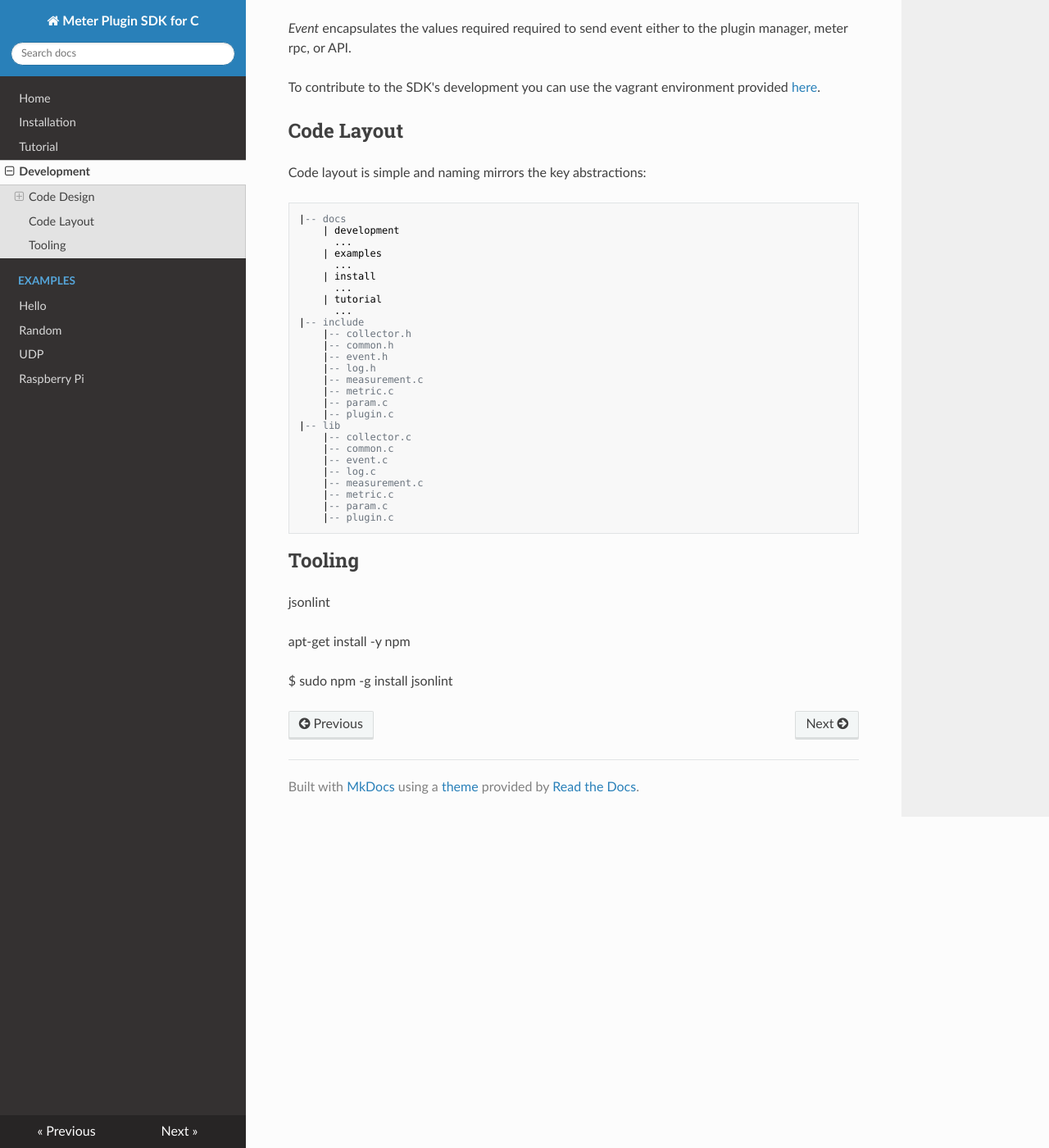
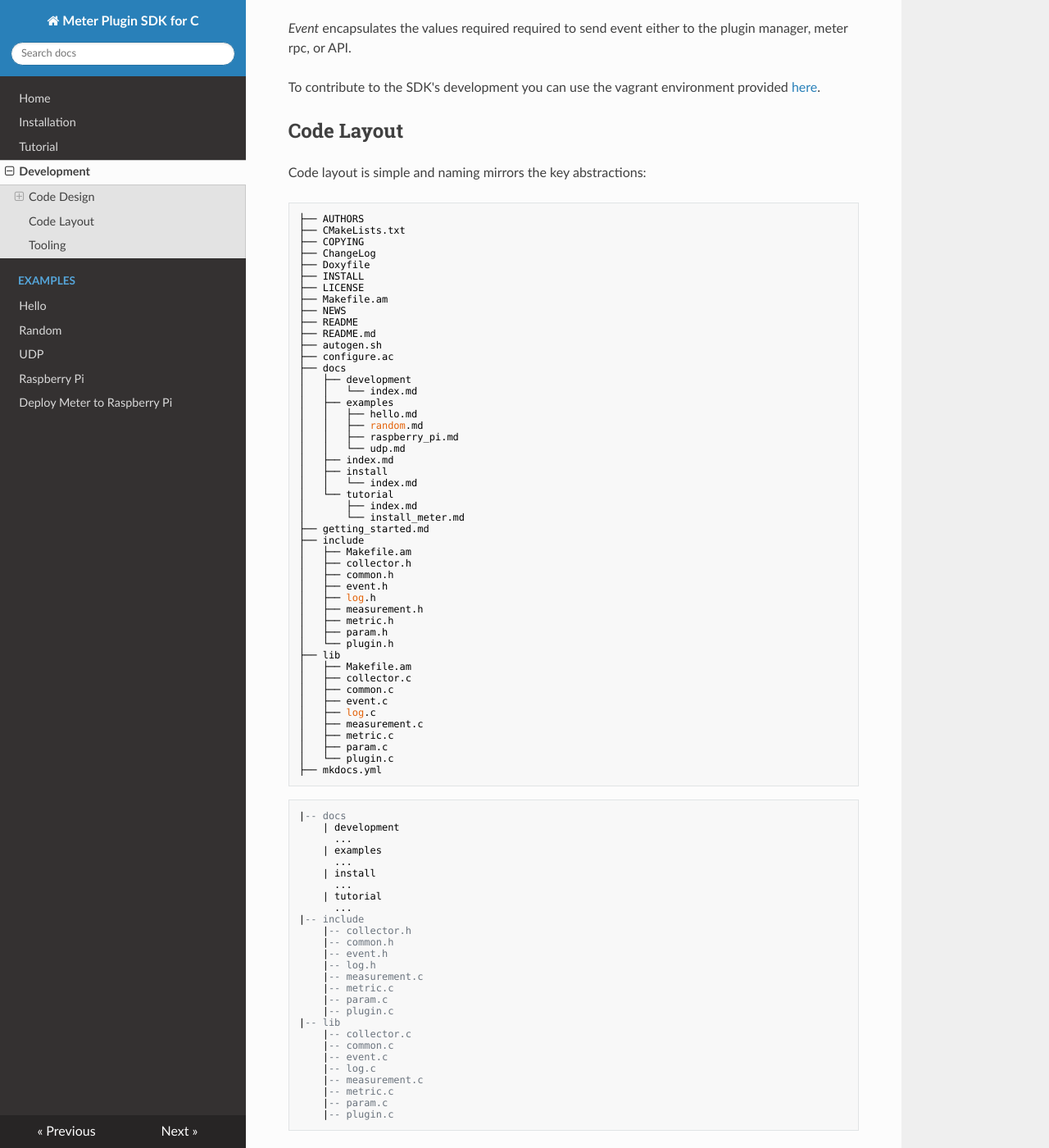
Before and after one commit to jdgwartney/meter-plugin-c, an MkDocs documentation site: the page built from docs/development/index.md, in a window 1280 px wide and 1400 px high, scrolled down 1475 px. Shown: the whole window at 82% size. Built offline with MkDocs 1.6.1, drawn with Linux system fonts in a browser that asks for light colours; nearby versions of some CDN libraries; old or Windows-style settings are respelled for this version of MkDocs.

Commit message:
Updates to documentation

````diff
--- a/docs/development/index.md
+++ b/docs/development/index.md
@@ -76,6 +76,58 @@ Code Layout
 Code layout is simple and naming mirrors the key abstractions:
 
 ```
+├── AUTHORS
+├── CMakeLists.txt
+├── COPYING
+├── ChangeLog
+├── Doxyfile
+├── INSTALL
+├── LICENSE
+├── Makefile.am
+├── NEWS
+├── README
+├── README.md
+├── autogen.sh
+├── configure.ac
+├── docs
+│   ├── development
+│   │   └── index.md
+│   ├── examples
+│   │   ├── hello.md
+│   │   ├── random.md
+│   │   ├── raspberry_pi.md
+│   │   └── udp.md
+│   ├── index.md
+│   ├── install
+│   │   └── index.md
+│   └── tutorial
+│       ├── index.md
+│       └── install_meter.md
+├── getting_started.md
+├── include
+│   ├── Makefile.am
+│   ├── collector.h
+│   ├── common.h
+│   ├── event.h
+│   ├── log.h
+│   ├── measurement.h
+│   ├── metric.h
+│   ├── param.h
+│   └── plugin.h
+├── lib
+│   ├── Makefile.am
+│   ├── collector.c
+│   ├── common.c
+│   ├── event.c
+│   ├── log.c
+│   ├── measurement.c
+│   ├── metric.c
+│   ├── param.c
+│   └── plugin.c
+├── mkdocs.yml
+```
+
+```
 |-- docs
     | development
       ...
--- a/mkdocs.yml
+++ b/mkdocs.yml
@@ -12,3 +12,4 @@ pages:
     - Random: 'examples/random.md'
     - UDP: 'examples/udp.md'
     - Raspberry Pi: 'examples/raspberry_pi.md'
+- Deploy Meter to Raspberry Pi: 'tutorial/install_meter.md'
````
Also changed, not shown: README.md (+1 -1 lines), param.json (deleted, +0 -23 lines), docs/getting_started.md (renamed from getting_started.md), icon.png (deleted), 2 other files.
